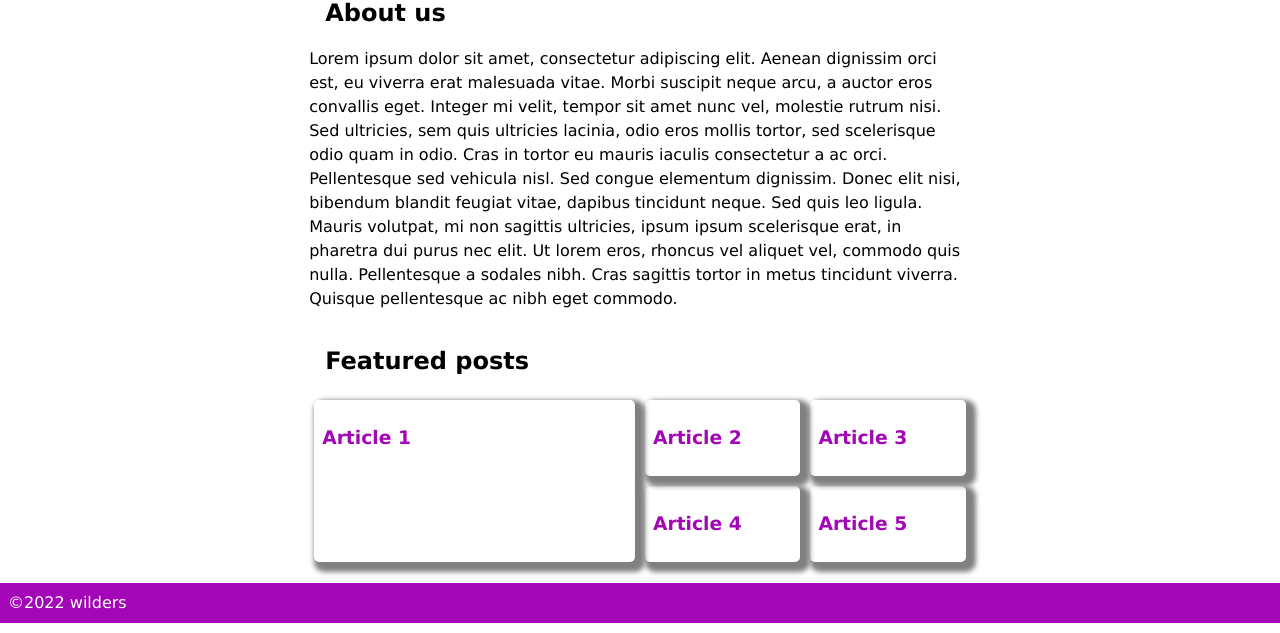
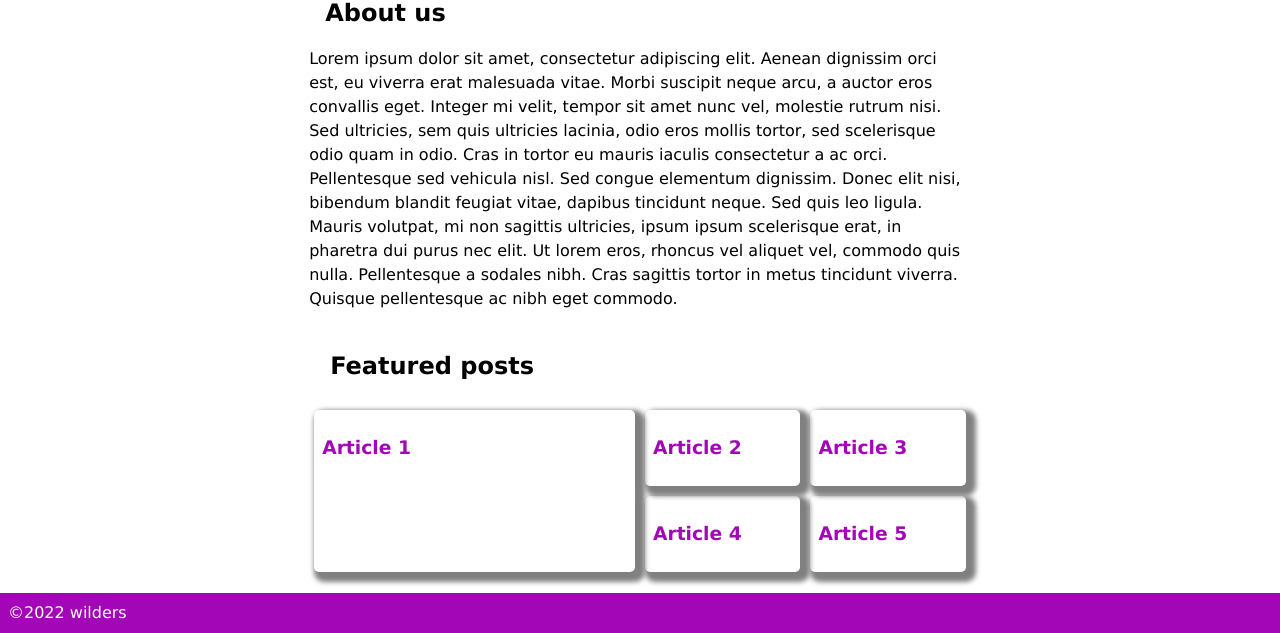
Before and after one commit to sdp971/workshop-responsive, a plain HTML site: page index.html in a window 1280 px wide. Shown: the part 373-1006 px from the top of the page. Drawn offline with Linux system fonts and the light colour scheme.

Commit message:
responsive made using grid and use of selectors

```diff
--- a/index.html
+++ b/index.html
@@ -39,15 +39,15 @@
       </section>
 
       <section>
-        <h2 class="section-title">Featured posts</h2>
+        <h2 class="featured-posts">Featured posts</h2>
 
-        <div class="articles-container">
+
           <article ><h3>Article 1 </h3></article>
           <article ><h3>Article 2</h3></article>
           <article ><h3>Article 3</h3></article>
           <article ><h3>Article 4</h3></article>
           <article ><h3>Article 5</h3></article>
-        </div>
+
       </section>
     </main>
 
--- a/style.css
+++ b/style.css
@@ -46,9 +46,14 @@ header {
   align-items: center;
 }
 
-.section-title {
+.section-title,
+.featured-posts {
   color: black;
   padding: 16px;
+}
+
+.featured-posts {
+  grid-column: 1 / -1;
 }
 
 main {
@@ -56,7 +61,7 @@ main {
   margin: auto;
 }
 
-.articles-container {
+main section:nth-child(2) {
   display: grid;
   grid-gap: 10px;
   padding: 5px;
@@ -103,25 +108,25 @@ section {
     padding: 16px 16px;
   }
 
-  .articles-container {
+  main section:nth-child(2) {
     grid-template-columns: 1fr 1fr;
   }
 
-  .articles-container article:nth-child(1) {
+  section > article:first-of-type {
     grid-column-start: 1;
     grid-column-end: 3;
   }
 }
 
 @media screen and (min-width: 791px) {
-  .articles-container {
+  main section:nth-child(2) {
     grid-template-columns: 1fr 1fr 1fr 1fr;
   }
 
-  .articles-container article:nth-child(1) {
+  section > article:first-of-type {
     grid-column-start: 1;
     grid-column-end: 3;
-    grid-row-start: 1;
-    grid-row-end: 3;
+    grid-row-start: 2;
+    grid-row-end: 4;
   }
 }
```
